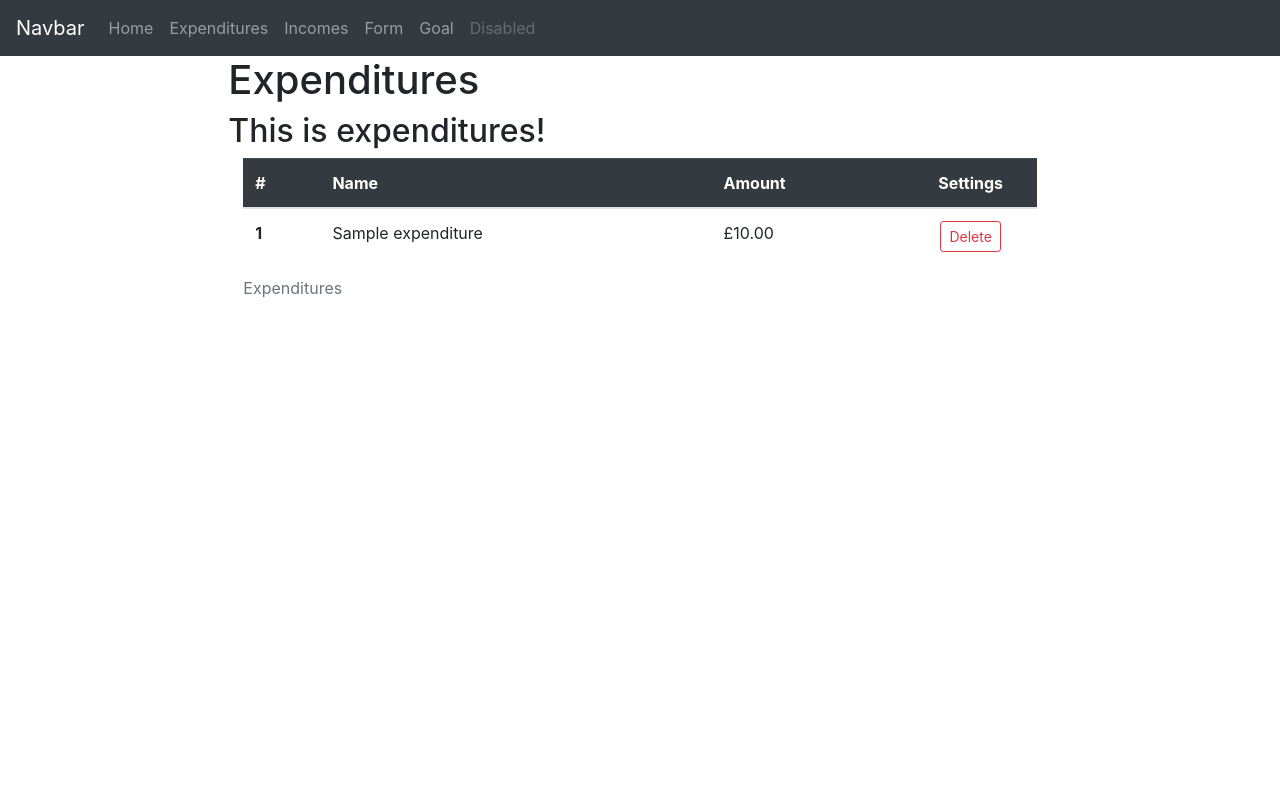
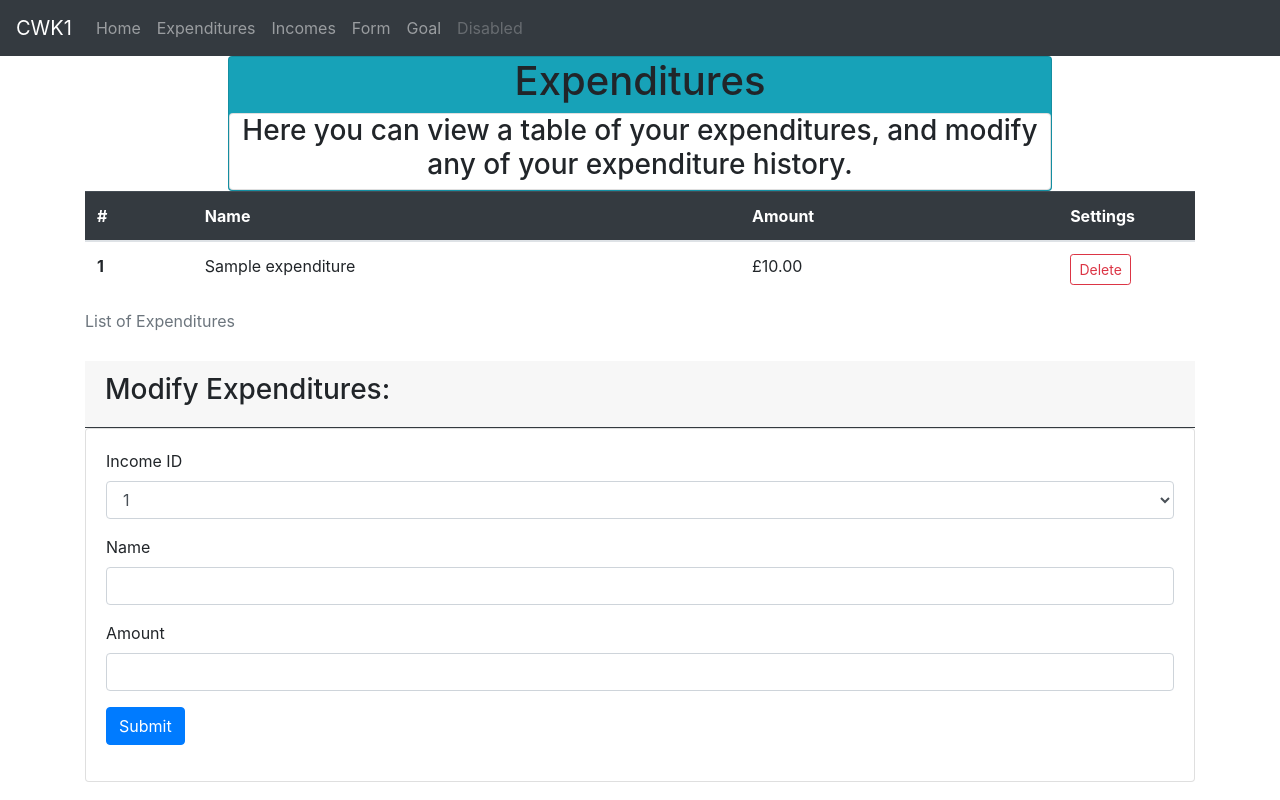
Before and after one commit to samrussell-code/comp2011, a Flask app: page /expenditures in a window 1280 px wide. Run offline with Flask 3, Linux system fonts and the light colour scheme; tables that the repository leaves empty hold one stand-in row (values such as "Sample post"); some libraries are stand-ins or nearby versions.

Commit message:
working on design

```diff
--- a/cwk1/app/forms.py
+++ b/cwk1/app/forms.py
@@ -1,31 +1,42 @@
 from flask_wtf import FlaskForm
-from wtforms import IntegerField,FloatField, StringField, TextAreaField, SelectField, SubmitField
+from wtforms import IntegerField, FloatField, RadioField, StringField, TextAreaField, SelectField, SubmitField
 from wtforms.validators import DataRequired, NumberRange, Optional
+
 
 class CalculatorForm(FlaskForm):
     number1 = IntegerField('number1', validators=[DataRequired()])
     number2 = IntegerField('number2', validators=[DataRequired()])
 
+
 class MoneyForm(FlaskForm):
-    type = SelectField('Transaction Type',choices=["Income","Expenditure"])
-    name = TextAreaField('Name',validators=[DataRequired()])
-    amount = FloatField('Amount',validators=[DataRequired(),NumberRange(min=0.01, max=9.0e12)])
+    type = RadioField('Transaction Type', choices=[
+                      "Income", "Expenditure"],default="Income", validators=[DataRequired()])
+    name = TextAreaField('Name', validators=[DataRequired()])
+    amount = FloatField('Amount', validators=[
+                        DataRequired(), NumberRange(min=0.01, max=9.0e12)])
+
 
 class GoalForm(FlaskForm):
     name = TextAreaField('Name')
-    amount = FloatField('Amount',validators=[DataRequired(),NumberRange(min=0.01, max=9.0e12)])
+    amount = FloatField('Amount', validators=[
+                        DataRequired(), NumberRange(min=0.01, max=9.0e12)])
+
 
 class SubmitForm(FlaskForm):
     submit = SubmitField('submit')
 
+
 class ModifyIncomeForm(FlaskForm):
     id = SelectField('Income ID', validators=[DataRequired()], choices=[])
     name = StringField('Name', validators=[Optional()])
-    amount = FloatField('Amount', validators=[Optional(),NumberRange(min=0.01, max=9.0e12)])
+    amount = FloatField('Amount', validators=[
+                        Optional(), NumberRange(min=0.01, max=9.0e12)])
     submit = SubmitField('Save Changes')
+
 
 class ModifyExpenditureForm(FlaskForm):
     id = SelectField('Income ID', validators=[DataRequired()], choices=[])
     name = StringField('Name', validators=[Optional()])
-    amount = FloatField('Amount', validators=[Optional(),NumberRange(min=0.01, max=9.0e12)])
+    amount = FloatField('Amount', validators=[
+                        Optional(), NumberRange(min=0.01, max=9.0e12)])
     submit = SubmitField('Save Changes')
--- a/cwk1/app/models.py
+++ b/cwk1/app/models.py
@@ -1,15 +1,18 @@
 from app import db
+
 
 class Expenditure(db.Model):
     id = db.Column(db.Integer, primary_key=True)
     name = db.Column(db.String(500), index=True, unique=True, nullable=False)
     amount = db.Column(db.Float, nullable=False)
 
+
 class Income(db.Model):
     id = db.Column(db.Integer, primary_key=True)
     name = db.Column(db.String(500), index=True, unique=True, nullable=False)
     amount = db.Column(db.Float, nullable=False)
 
+
 class Goal(db.Model):
     id = db.Column(db.Integer, primary_key=True)
     name = db.Column(db.String(500), index=True, nullable=True)
--- a/cwk1/app/templates/base.html
+++ b/cwk1/app/templates/base.html
@@ -18,7 +18,7 @@
   </head>
   <body>
     <nav class="navbar navbar-expand-md navbar-dark bg-dark">
-      <a class="navbar-brand" href="#">Navbar</a>
+      <a class="navbar-brand" href="#">CWK1</a>
       <button class="navbar-toggler" type="button" data-toggle="collapse" data-target="#navbarSupportedContent" aria-controls="navbarSupportedContent" aria-expanded="false" aria-label="Toggle navigation">
         <span class="navbar-toggler-icon"></span>
       </button>
--- a/cwk1/app/templates/expenditures.html
+++ b/cwk1/app/templates/expenditures.html
@@ -1,12 +1,20 @@
 {% extends "base.html" %}]
 {%block content%}
 
-<h1>Expenditures</h1>
-<h2>{{expenditures.description}}</h2>
-
+<div class="flex-row">
+    <div class="card bg-info text-center">
+    <h1>Expenditures</h1>
+    <div class="card">
+        <div class="flex-row"></div>
+        <h3>{{expenditures.description}}</h3>
+        </div>
+    </div>
+    </div>
+    </div>
+{% if expenditures_count>0 %}
 <div class="container">
     <table class="table table-hover">
-        <caption>Expenditures</caption>
+        <caption>List of Expenditures</caption>
         <thead class="table-dark">
           <tr>
             <th scope="col">#</th>
@@ -26,15 +34,62 @@
             <td>{{expenditures_list[x-1].name}}</td>
             <td>£{{'%0.2f'|format(expenditures_list[x-1].amount|float)}}</td>
             <!--formats the expenditures to GBP form-->
-            <td><div class="row justify-content-center"><form method="post" action="{{ url_for('delete_expenditure', id=expenditures_list[x-1].id) }}">
+            <td><div class="row justify-content-center"><form method="post" action="{{ url_for('delete_expenditure', id=expenditures_list[x-1].id) }}" class="mr-1">
                 <button type="submit" class="btn btn-outline-danger btn-sm">Delete</button>
             </form></div></td>
           </tr>
           {% endfor %}
         </tbody>
       </table>
+      <div class="card-header border-dark">
+        <h3>Modify Expenditures:</h3>
+      </div>
+      <div class="card card-body">
+        <form method="post" action="" name="expenditureform">
+            {{ modify_form.hidden_tag() }}  <!-- Include hidden fields for CSRF protection -->
+            <div class="mb-3">
+              <tr>
+              </tr>
+                {{ modify_form.id.label }}
+                {{ modify_form.id(class="form-control") }}
+                {% for error in modify_form.id.errors %}
+                <div class="alert alert-danger" role="alert">
+                    [{{error}}]
+                </div>
+                {% endfor %}
+            </div>
+            <div class="mb-3">
+                {{ modify_form.name.label }}
+                {{ modify_form.name(class="form-control") }}
+                {% for error in modify_form.name.errors %}
+                <div class="alert alert-danger" role="alert">
+                    [{{error}}]
+                </div>
+                {% endfor %}
+            </div>
+            <div class="mb-3">
+                {{ modify_form.amount.label }}
+                {{ modify_form.amount(class="form-control") }}
+                {% for error in modify_form.amount.errors %}
+                <div class="alert alert-danger" role="alert">
+                    [{{error}}]
+                </div>
+                {% endfor %}
+            </div>
+            <p><input type="submit" class="btn btn-primary" value="Submit"></p>
+        </form>
+    </div>
 </div>
+{% else %}
+<div class="container">
+    <div class="card-body">
+        <div class="row justify-content-center">
+            <h3>You have no expenditures.</h3>
+        </div>
 
+    </div>
+</div>
+{%endif%}
 
 
 
--- a/cwk1/app/views.py
+++ b/cwk1/app/views.py
@@ -1,106 +1,133 @@
 from flask import redirect, render_template, flash, request, url_for
 from app import app, db, models
-from .forms import ModifyIncomeForm, MoneyForm, GoalForm, SubmitForm
+from .forms import ModifyExpenditureForm, ModifyIncomeForm, MoneyForm, GoalForm, SubmitForm
 
-@app.route('/home', methods =['GET','POST'])
+
+@app.route('/home', methods=['GET', 'POST'])
 def home():
 
-    goal_set=False
-    goal_name=""
-    goal_amount=-1.0
-    goal_progress=-1.0
+    goal_set = False
+    goal_name = ""
+    goal_amount = -1.0
+    goal_progress = -1.0
 
     with app.app_context():
-        expenditure_query=db.session.query(models.Expenditure.amount).all()
-        income_query=db.session.query(models.Income.amount).all()
-        if db.session.query(models.Goal).count()!=0:
-            goal_set=True
+        expenditure_query = db.session.query(models.Expenditure.amount).all()
+        income_query = db.session.query(models.Income.amount).all()
+        if db.session.query(models.Goal).count() != 0:
+            goal_set = True
             goal = db.session.query(models.Goal).first()
             goal_name, goal_amount = goal.name, goal.amount
-    expenditure_total=0
-    income_total=0
+    expenditure_total = 0
+    income_total = 0
     for x in expenditure_query:
-       expenditure_total+=float(x[0])
+        expenditure_total += float(x[0])
     for x in income_query:
-        income_total+=float(x[0])
+        income_total += float(x[0])
     exp_inc_dif = income_total-expenditure_total
     if goal_amount != -1.0:
-        #goal exists
-        goal_progress=max(round(100*(exp_inc_dif/goal_amount),2),0)
-        #can go over 100 but the jinja if handles it
-    home={'description':'Welcome to this application. We are here to set your goals!',
-          'income_total':'This is your income total.',
-          'optional_goal':'You have no optional goal.',
-          'null_money':'This is to be shown if there is nothing to report.'}
-    return render_template('home.html', title='Home', home=home, expenditure_total=expenditure_total, income_total=income_total, exp_inc_dif=exp_inc_dif, goal_name=goal_name, goal_amount=goal_amount, goal_set=goal_set, goal_progress=goal_progress) #this is the base location
+        # goal exists
+        goal_progress = max(round(100*(exp_inc_dif/goal_amount), 2), 0)
+        goal_progress=100 if goal_progress > 100 else goal_progress
+    home = {'description': 'You can use this app to manage your money and set goals!',
+            'income_total': 'This is your income total.',
+            'optional_goal': 'You have no optional goal.',
+            'null_money': 'This is to be shown if there is nothing to report.'}
+    # this is the base location
+    return render_template('home.html', title='Home', home=home, expenditure_total=expenditure_total, income_total=income_total, exp_inc_dif=exp_inc_dif, goal_name=goal_name, goal_amount=goal_amount, goal_set=goal_set, goal_progress=goal_progress)
 
-@app.route('/expenditures', methods =['GET','POST'])
+
+@app.route('/expenditures', methods=['GET', 'POST'])
 def expenditures():
-    #grab the number of entries in db
+    # grab the number of entries in db
+    modify_form = ModifyExpenditureForm()
     with app.app_context():
-        expenditures_list=db.session.query(models.Expenditure).all()
+        expenditures_list = db.session.query(models.Expenditure).all()
+    for x in expenditures_list:
+        modify_form.id.choices.append(x.id)
     expenditures_count = len(expenditures_list)
-    expenditures={'description':'This is expenditures!',
-          'expenditure_table':"This should be a table of expenditures"}
-    return render_template('expenditures.html', title='Expenditures', expenditures_list = expenditures_list,expenditures=expenditures, expenditures_count=expenditures_count) #this is the base location
+    expenditures = {'description': 'Here you can view a table of your expenditures, and modify any of your expenditure history.'}
+    if (modify_form.name.data or modify_form.amount.data) and modify_form.validate_on_submit():
+        with app.app_context():
+            expenditure_entry = db.session.query(
+                models.Expenditure).filter_by(id=modify_form.id.data).first()
+            expenditure_entry.name = expenditure_entry.name if not modify_form.name.data else modify_form.name.data
+            expenditure_entry.amount = expenditure_entry.amount if not modify_form.amount.data else modify_form.amount.data
+            try:
+                db.session.commit()
+                return redirect(url_for('expenditures'))
+            except:
+                flash("Name is not unique!")
+    # this is the base location
+    return render_template('expenditures.html', title='Expenditures', expenditures_list=expenditures_list, expenditures=expenditures, expenditures_count=expenditures_count, modify_form=modify_form,)
 
-@app.route('/incomes', methods =['GET','POST'])
+
+@app.route('/incomes', methods=['GET', 'POST'])
 def incomes():
-    modify_form=ModifyIncomeForm()
+    modify_form = ModifyIncomeForm()
     with app.app_context():
-        incomes_list=db.session.query(models.Income).all()
+        incomes_list = db.session.query(models.Income).all()
     for x in incomes_list:
         modify_form.id.choices.append(x.id)
     incomes_count = len(incomes_list)
-    incomes={'description':'This is incomes!'}
+    incomes = {'description': 'Here you can view a table of your incomes, and modify any of your income history.'}
     if (modify_form.name.data or modify_form.amount.data) and modify_form.validate_on_submit():
         with app.app_context():
-            income_entry=db.session.query(models.Income).filter_by(id=modify_form.id.data).first()
-            income_entry.name=income_entry.name if not modify_form.name.data else modify_form.name.data
-            income_entry.amount=income_entry.amount if not modify_form.amount.data else modify_form.amount.data
+            income_entry = db.session.query(models.Income).filter_by(
+                id=modify_form.id.data).first()
+            income_entry.name = income_entry.name if not modify_form.name.data else modify_form.name.data
+            income_entry.amount = income_entry.amount if not modify_form.amount.data else modify_form.amount.data
             try:
                 db.session.commit()
+                return redirect(url_for('incomes'))
             except:
                 flash("Name is not unique!")
-    return render_template('incomes.html', title='Incomes',incomes_list = incomes_list, incomes_count=incomes_count ,incomes=incomes, modify_form=modify_form, id=modify_form.id.data) #this is the base location
+    # this is the base location
+    return render_template('incomes.html', title='Incomes', incomes_list=incomes_list, incomes_count=incomes_count, incomes=incomes, modify_form=modify_form)
 
-@app.route('/form', methods =['GET','POST'])
+
+@app.route('/form', methods=['GET', 'POST'])
 def form():
     databaseform = MoneyForm()
     if databaseform.validate_on_submit():
-        flash('Received form data. %s'%(databaseform.type.data))
-        if(databaseform.type.data=="Income"):
-            entry = models.Income(name=databaseform.name.data, amount=databaseform.amount.data)
+        flash('Received form data. %s' % (databaseform.type.data))
+        if (databaseform.type.data == "Income"):
+            entry = models.Income(
+                name=databaseform.name.data, amount=databaseform.amount.data)
         else:
-            entry = models.Expenditure(name=databaseform.name.data, amount=databaseform.amount.data)
+            entry = models.Expenditure(
+                name=databaseform.name.data, amount=databaseform.amount.data)
         with app.app_context():
             try:
                 db.session.add(entry)
                 db.session.commit()
             except:
                 flash("The name of this entry matches another entry in the table.")
-        #now we add databaseform.name.data/amount to the correct table for type
-    form={'description':'This is the expenditure income form!'}
-    return render_template('form.html', title='Form', form=form, databaseform=databaseform) #this is the base location
+        # now we add databaseform.name.data/amount to the correct table for type
+    form = {'description': 'Here you can upload records of your incomes and expenditures.'}
+    # this is the base location
+    return render_template('form.html', title='Form', form=form, databaseform=databaseform)
 
-@app.route('/goal', methods =['GET','POST'])
+
+@app.route('/goal', methods=['GET', 'POST'])
 def goal():
     goalform = GoalForm()
     deletegoal = SubmitForm()
     goal = models.Goal()
-    name =""
-    amount=0.0
+    name = ""
+    amount = 0.0
 
     with app.app_context():
         if db.session.query(models.Goal).count() == 0:
-            goal_set=False
+            goal_set = False
         else:
-            goal_set=True
+            goal_set = True
             goal = db.session.query(models.Goal).first()
             name, amount = goal.name, goal.amount
 
     if goalform.name.data and goalform.validate_on_submit():
-        entry = models.Goal(name=goalform.name.data, amount=goalform.amount.data)
+        entry = models.Goal(name=goalform.name.data,
+                            amount=goalform.amount.data)
         with app.app_context():
             if not goal_set:
                 db.session.add(entry)
@@ -108,8 +135,7 @@ def goal():
                 name, amount = goalform.name.data, goalform.amount.data
             else:
                 flash("You already have a goal set!")
-        goal_set=True
-
+        goal_set = True
 
     # 2 forms means extra validation is required to differentiate
     # which one was submitted
@@ -117,9 +143,11 @@ def goal():
         with app.app_context():
             db.session.delete(goal)
             db.session.commit()
-        goal_set=False
+        goal_set = False
 
-    return render_template('goal.html', title='Goal', name=name, amount=amount, goalform=goalform,goal_set=goal_set,deletegoal=deletegoal) #this is the base location
+    # this is the base location
+    return render_template('goal.html', title='Goal', name=name, amount=amount, goalform=goalform, goal_set=goal_set, deletegoal=deletegoal)
+
 
 @app.route('/delete_income/<int:id>', methods=['POST'])
 def delete_income(id):
@@ -130,6 +158,7 @@ def delete_income(id):
             db.session.commit()
     return redirect(url_for('incomes'))
 
+
 @app.route('/delete_expenditure/<int:id>', methods=['POST'])
 def delete_expenditure(id):
     with app.app_context():
@@ -139,6 +168,7 @@ def delete_expenditure(id):
             db.session.commit()
     return redirect(url_for('expenditures'))
 
+
 @app.route('/modify_income/<int:id>', methods=['POST'])
 def modify_income(id):
     with app.app_context():
```
Also changed, not shown: cwk1/app/templates/form.html (+43 -3 lines), cwk1/app/templates/goal.html (+12 -1 lines), cwk1/app/templates/home.html (+18 -5 lines), cwk1/app/templates/incomes.html (+26 -7 lines), cwk1/experiment.py (deleted, +0 -11 lines), cwk1/app.db.
